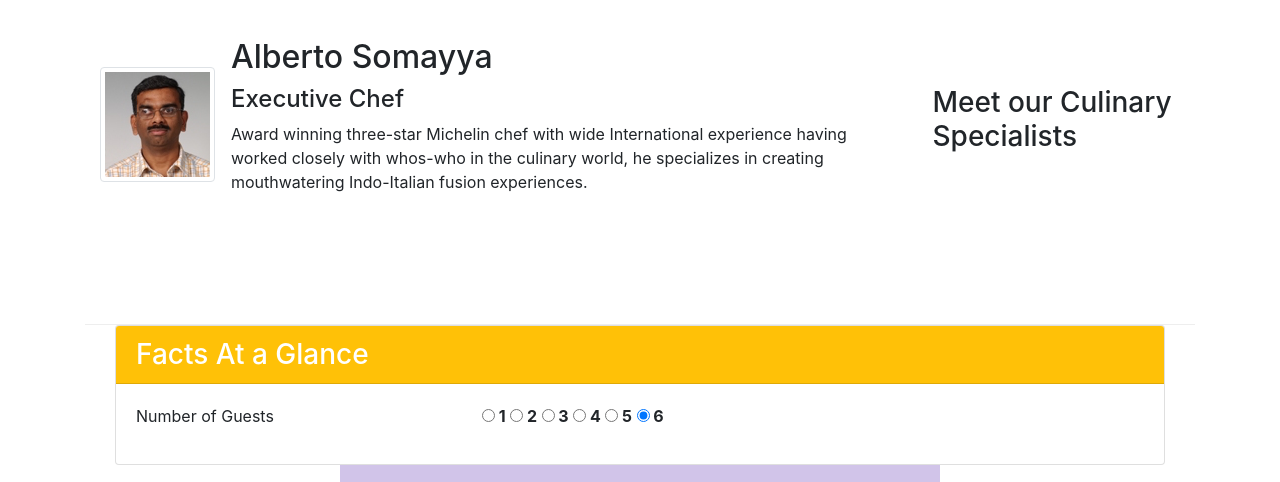
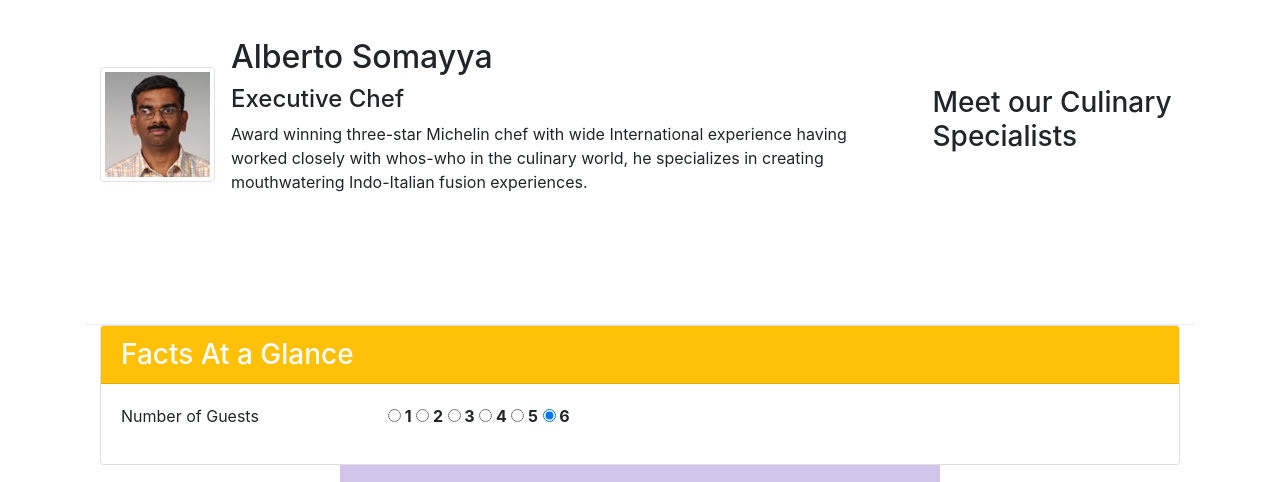
Before and after one commit to caronteone/ConFusion, a website: page index.html in a window 1280 px wide. Shown: the part 1003-1485 px from the top of the page. Drawn offline with nearby package versions, Linux system fonts and the light colour scheme.

Commit message:
Merdaccia di form!

```diff
--- a/index.html
+++ b/index.html
@@ -98,14 +98,14 @@
             </div>
         </div>
     </div>
-<div class="container">
-    <div class="col-8 col-sm-12">
+
+    <div class="col-12 col-xm-12">
             <div class="card">
                 <h3 class="card-header bg-warning text-white">Facts At a Glance</h3>
                 <div class="card-body">
                     <div class="row">
                      <p class="col-2">Number of Guests</p>
-                     <div class="col-md-6 offset-md-2">
+                     <div class="col-md-6 offset-md-1">
                             <form>
                                     <label class="radio-inline">
                                       <input type="radio" name="reservations" checked><strong> 1 </strong>
@@ -133,7 +133,7 @@
                 </div>
             </div>
         </div>
-</div>
+
     <footer class="footer">
         <div class = "container">
             <div class = "row">
```
